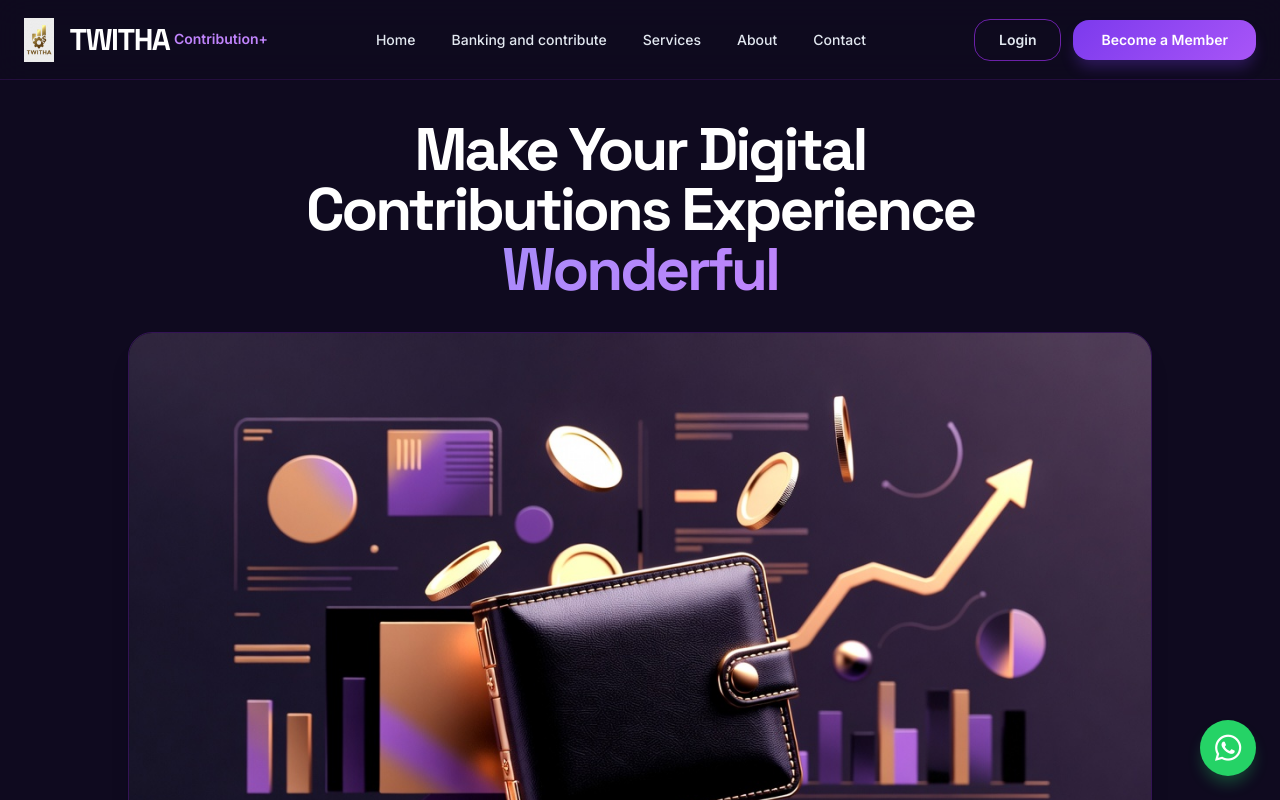
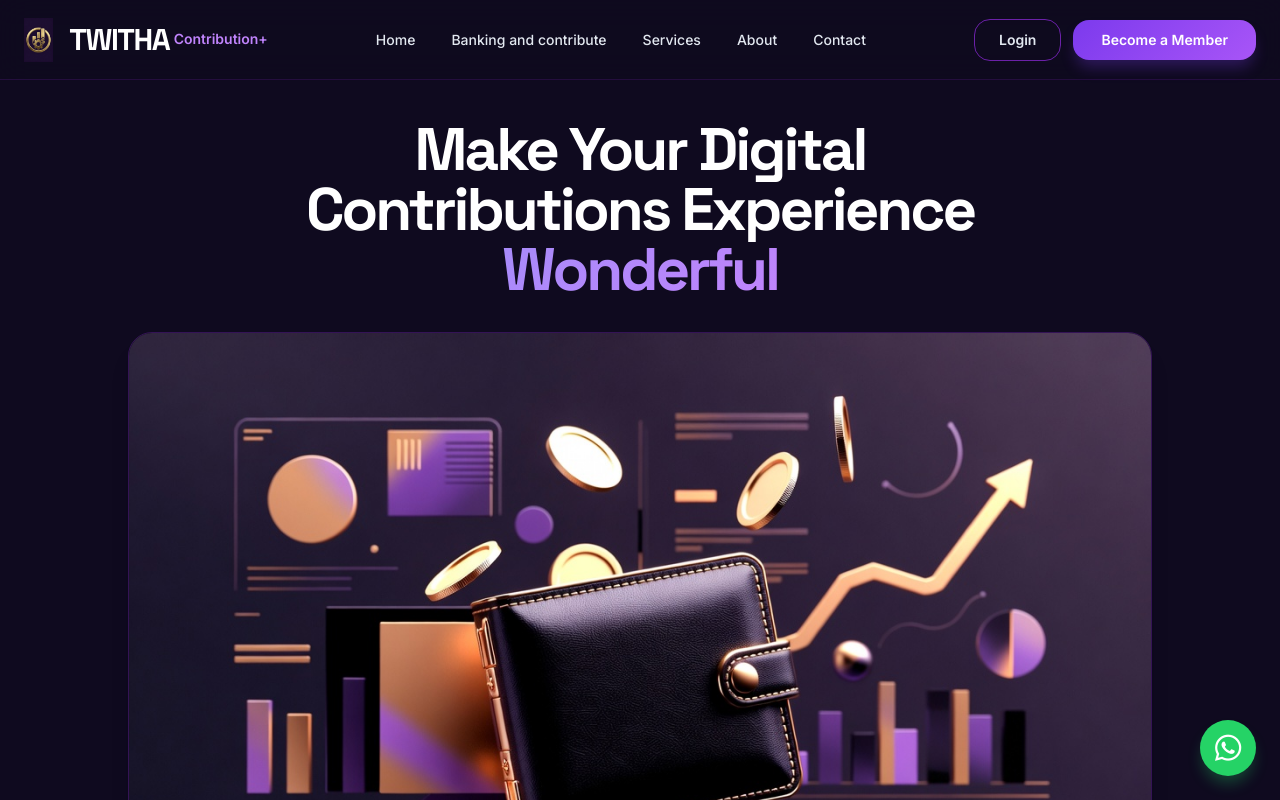
Before and after one commit to redsonQ/Twitha-contributions-, a plain HTML site: page index.html in a window 1280 px wide. Shown: the top 800 px of the page. Drawn offline with nearby package versions, Linux system fonts and the light colour scheme.

Commit message:
Change logo image source in header

```diff
--- a/index.html
+++ b/index.html
@@ -92,7 +92,7 @@
         <div class="max-w-7xl mx-auto px-6 h-full">
             <div class="flex items-center justify-between h-full">
                 <div class="flex items-center gap-x-4">
-                    <img src="image.jpg" alt="Twitha Logo" class="h-11 w-auto" onerror="this.outerHTML='<div class=\'w-11 h-11 bg-gradient-to-br from-purple-600 to-violet-500 rounded-2xl flex items-center justify-center\'><span class=\'text-white font-bold text-2xl\'>T</span></div>'">
+                    <img src="roundlogo.jpg" alt="Twitha Logo" class="h-11 w-auto" onerror="this.outerHTML='<div class=\'w-11 h-11 bg-gradient-to-br from-purple-600 to-violet-500 rounded-2xl flex items-center justify-center\'><span class=\'text-white font-bold text-2xl\'>T</span></div>'">
                     <div>
                         <span class="text-3xl font-bold tracking-tighter heading-font text-white">TWITHA</span>
                         <span class="text-sm font-semibold text-purple-400 align-super">Contribution+</span>
```
